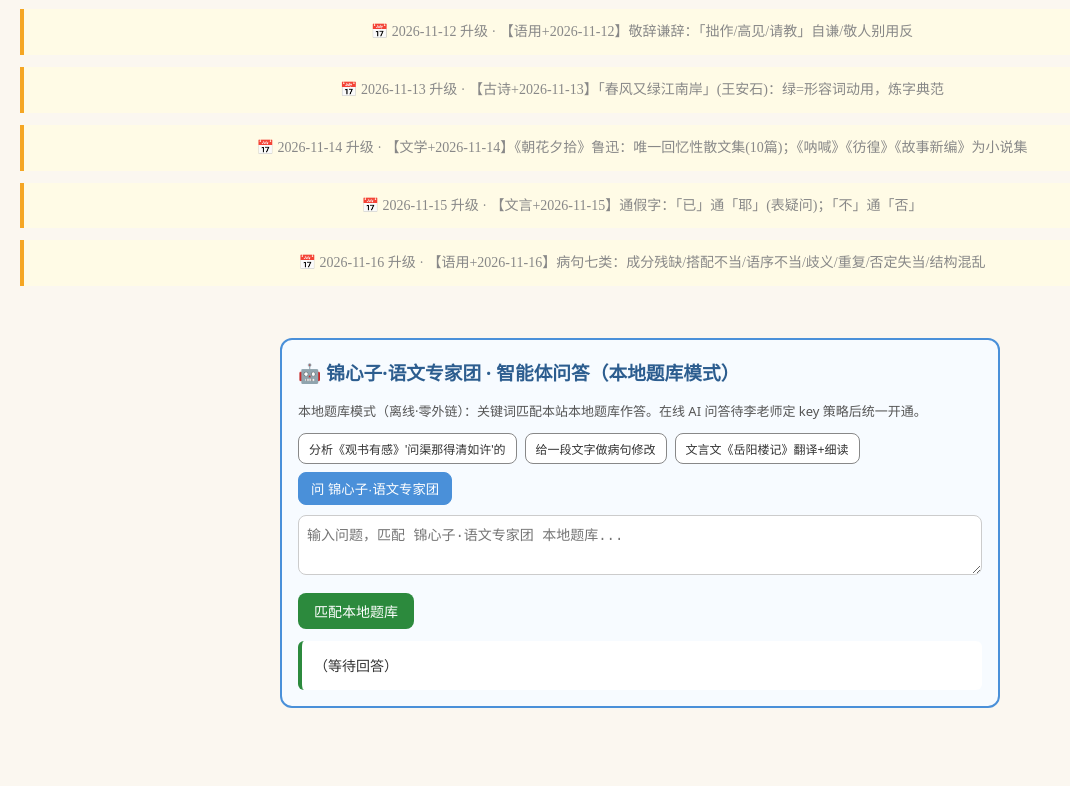
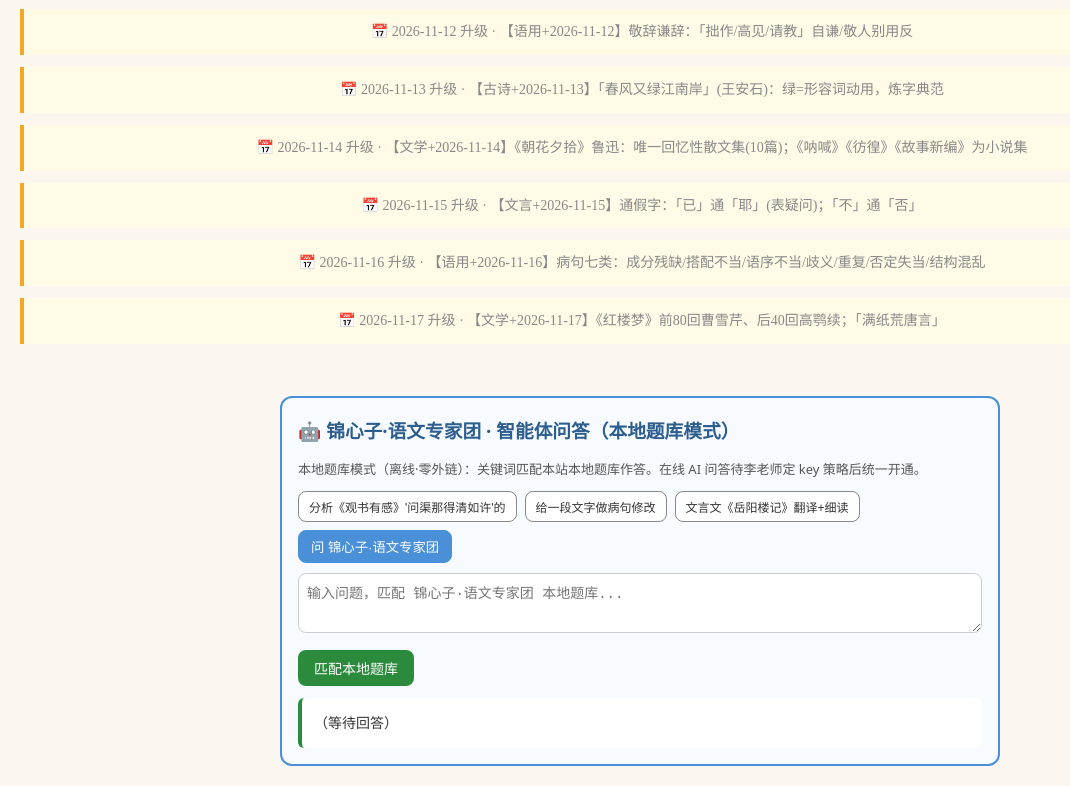
Before and after one commit to dapengzhanchi141345/li-yanming-chinese, a plain HTML site: page index.html in a window 1280 px wide. Shown: the part 2272-3058 px from the top of the page, without its empty margins (0-1070 px from the left). Before the commit the page ends 3000 px from the top, so only its background shows below. Drawn offline with Linux system fonts and the light colour scheme.

Commit message:
chinese 12独立站升级 2026-11-17

```diff
--- a/index.html
+++ b/index.html
@@ -146,6 +146,8 @@ footer{text-align:center;padding:20px;color:#888;font-size:13px;margin-top:30px;
 <div style="background:#fffbe6;border-left:4px solid #f5a623;padding:10px;margin:12px 0;font-size:14px">📅 2026-11-15 升级 · 【文言+2026-11-15】通假字：「已」通「耶」(表疑问)；「不」通「否」</div>
 
 <div style="background:#fffbe6;border-left:4px solid #f5a623;padding:10px;margin:12px 0;font-size:14px">📅 2026-11-16 升级 · 【语用+2026-11-16】病句七类：成分残缺/搭配不当/语序不当/歧义/重复/否定失当/结构混乱</div>
+
+<div style="background:#fffbe6;border-left:4px solid #f5a623;padding:10px;margin:12px 0;font-size:14px">📅 2026-11-17 升级 · 【文学+2026-11-17】《红楼梦》前80回曹雪芹、后40回高鹗续；「满纸荒唐言」</div>
 </footer>
 
 <script>
```
